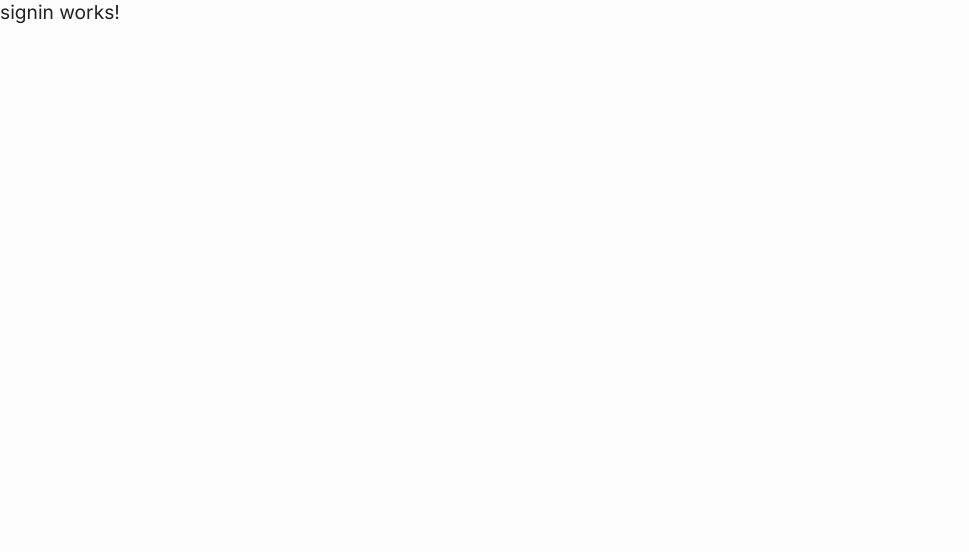
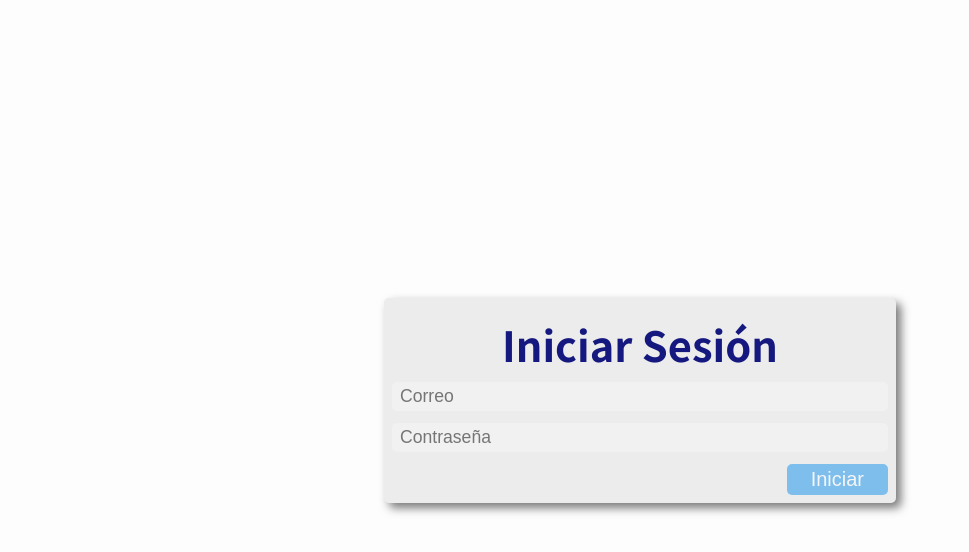
Before and after one commit to JuanWebDeveloper/Dukes-GN-Frontend, an Angular app: page / in a window 1280 px wide. Shown: the top 552 px of the page, without its empty margins (0-969 px from the left). Built offline with nearby package versions, Linux system fonts and the light colour scheme.

Commit message:
[FEAT] Vista para el inicio de sesion
Se creo la vista para el inicio de sesion y se validaron sus campos

HU-Interfaz para el inicio de sesión.

```diff
--- a/src/app/ui/components/signin/signin.component.html
+++ b/src/app/ui/components/signin/signin.component.html
@@ -1 +1,59 @@
-<p>signin works!</p>
+<div class="signin">
+  <div class="signin-content">
+    <h2>Iniciar Sesión</h2>
+
+    <form>
+      <div class="form-group">
+        <input
+          type="email"
+          placeholder="Correo"
+          name="email"
+          pattern="[a-z0-9._%+-]+@[a-z0-9.-]+\.[a-z]{2,3}$"
+          required
+          ngModel
+          #email="ngModel"
+          [class.invalid]="email.invalid && email.touched"
+          [class.valid]="email.valid"
+        />
+        <div class="message-error" *ngIf="!email.value && email.touched">
+          El correo es requerido.
+        </div>
+        <div
+          class="message-error"
+          *ngIf="email.value && email.invalid && email.touched"
+        >
+          El correo es invalido
+        </div>
+      </div>
+      <div class="form-group">
+        <input
+          type="password"
+          placeholder="Contraseña"
+          name="password"
+          minlength="6"
+          required
+          ngModel
+          #password="ngModel"
+          [class.invalid]="password.invalid && password.touched"
+          [class.valid]="password.valid"
+        />
+        <div class="message-error" *ngIf="!password.value && password.touched">
+          La contraseña es requerida.
+        </div>
+        <div
+          class="message-error"
+          *ngIf="password.value && password.invalid && password.touched"
+        >
+          La contraseña debe tener al menos 6 caracteres.
+        </div>
+      </div>
+      <button
+        class="btn-general"
+        type="submit"
+        [class.disabled]="email.invalid || password.invalid"
+      >
+        Iniciar
+      </button>
+    </form>
+  </div>
+</div>
--- a/src/app/ui/components/signin/signin.component.scss
+++ b/src/app/ui/components/signin/signin.component.scss
@@ -0,0 +1,77 @@
+@use "../../styles/index" as styles;
+
+.signin {
+  align-items: center;
+  display: flex;
+  flex-direction: column;
+  height: 100vh;
+  justify-content: center;
+
+  &-content {
+    background-color: styles.$color-tertiary;
+    box-shadow: styles.$color-box-shadow;
+    border-radius: 5px;
+    padding: styles.$box-pad-half;
+    width: 40%;
+
+    h2 {
+      text-align: center;
+    }
+
+    form {
+      .form-group {
+        margin-bottom: styles.$box-mrg-half;
+        position: relative;
+        width: 100%;
+
+        input {
+          background-color: styles.$color-secondary;
+          border-radius: 5px;
+          border: none;
+          font-size: 1.1rem;
+          outline: 2px solid transparent;
+          padding: styles.$box-pad-quarter styles.$box-pad-half;
+          transition: styles.$animation-bezier;
+          width: 100%;
+
+          &:hover,
+          &:focus {
+            outline-color: styles.$color-blue;
+          }
+
+          &.invalid {
+            outline-color: styles.$color-errors;
+          }
+
+          &.valid {
+            outline-color: styles.$color-success;
+          }
+        }
+
+        .message-error {
+          @include styles.animation-scale-in_XY;
+          background-color: styles.$color-errors;
+          border-radius: 5px;
+          color: styles.$color-white;
+          margin-top: styles.$box-mrg-quarter;
+          position: relative;
+          padding: styles.$box-pad-half;
+          text-align: center;
+          width: 100%;
+        }
+      }
+
+      button {
+        float: right;
+      }
+    }
+
+    @media (max-width: styles.$bkp-desktop-w) {
+      width: 50%;
+    }
+
+    @media (max-width: styles.$bkp-mobile-w) {
+      width: 90%;
+    }
+  }
+}
--- a/src/app/ui/styles/_colors.scss
+++ b/src/app/ui/styles/_colors.scss
@@ -1,6 +1,6 @@
 $primary: #fdfdfd;
-$secondary: #f5f5f5;
-$tertiary: #cbcbcb;
+$secondary: #f1f1f1;
+$tertiary: #ececec;
 $blue: #15187e;
 $blue-1: #0f7ae5;
 $blue-2: #0766c5;
@@ -10,3 +10,7 @@ $red-1: #e01818;
 $red-2: #b20202;
 $white: #fff;
 $black: #222;
+$errors: #f01010;
+$success: #3df010;
+
+$box-shadow: 5px 5px 10px rgba($black, 0.6);
--- a/src/styles.scss
+++ b/src/styles.scss
@@ -60,14 +60,14 @@ ul {
 }
 
 .btn-general {
-  background-color: styles.$color-blue-1;
+  background-color: styles.$color-blue-3;
   border: none;
   border-radius: 5px;
   color: styles.$color-white;
   cursor: pointer;
   font-size: 1.25rem;
   position: relative;
-  padding: styles.$box-pad-half styles.$box-pad-onehalf;
+  padding: styles.$box-pad-quarter styles.$box-pad-onehalf;
   transition: styles.$animation-bezier;
   z-index: styles.$box-z-5;
 
@@ -92,3 +92,8 @@ ul {
     }
   }
 }
+
+.disabled {
+  pointer-events: none;
+  opacity: 0.5;
+}
```
Also changed, not shown: src/app/app.module.ts (+9 -13 lines), src/app/ui/components.module.ts (+7 -8 lines).
